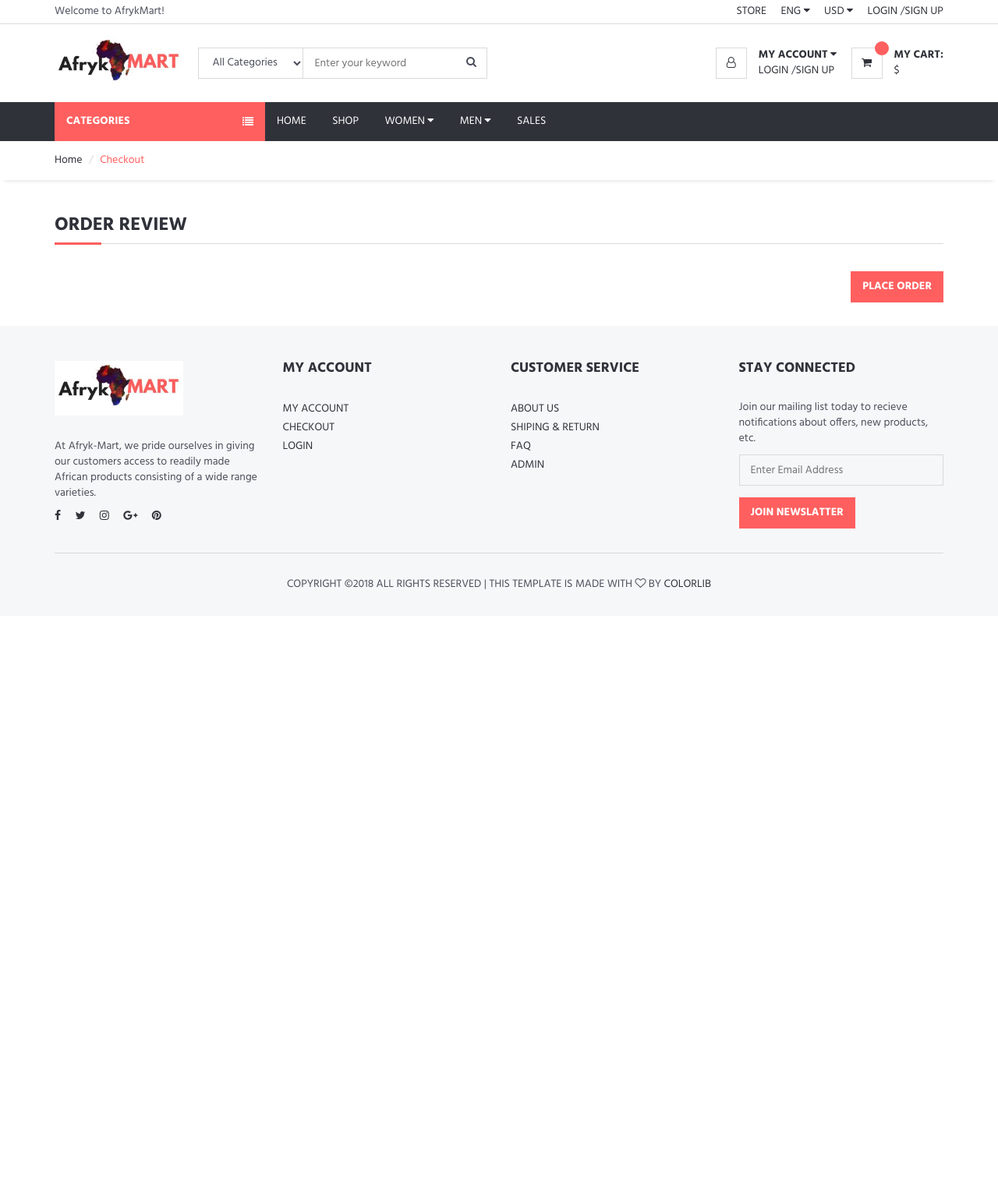
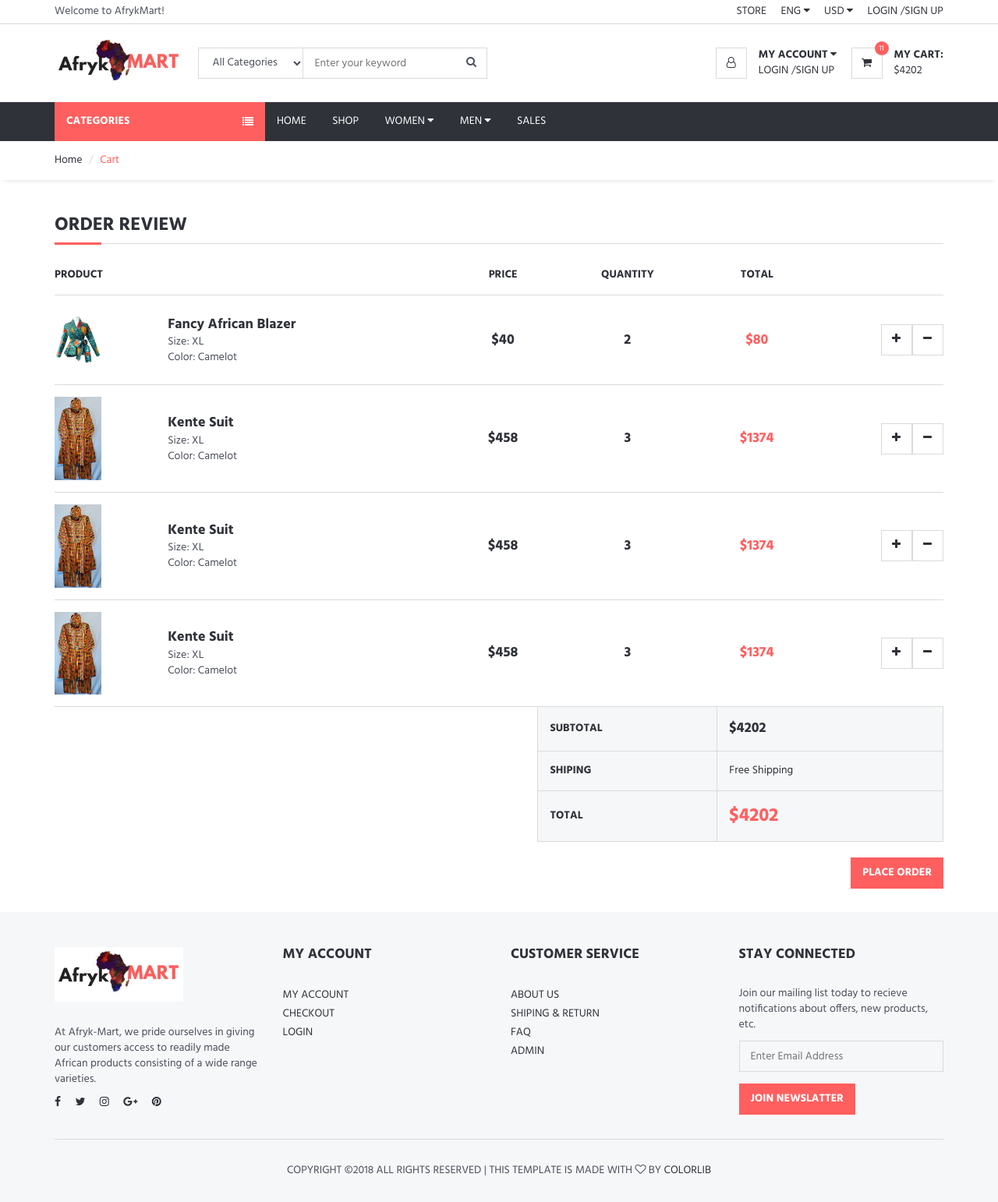
Before and after one commit to wuyeh-jobe/afrykmart, a Flask app: page /viewcart in a window 1280 px wide; the page is wider, and only the part inside the window is pictured. Shown: that part at 78% size. Before the commit the page ends 756 px from the top of that part, so only its background shows below. Run offline with Flask 2, Linux system fonts and the light colour scheme; data comes from the database, SQL or seed files in the repository; data that the repository does not hold is empty; some libraries are stand-ins or nearby versions.

Commit message:
Add to cart decisions implemented

```diff
--- a/app.py
+++ b/app.py
@@ -331,6 +331,7 @@ def addToCart():
     #print(action)
      #create cursor
     ip_add = request.remote_addr
+    print(ip_add)
     if product_id != "-1":
         result = selectQuery("SELECT * FROM cart")
         foundProduct = False
@@ -352,11 +353,12 @@ def addToCart():
             query = "INSERT INTO cart (p_id, ip_add, qty) VALUES (%s,%s,%s)"
             insertQuery(query,(product_id,ip_add,1))
 
-        deleteQuery("DELETE FROM cart WHERE qty = -1")
+        deleteQuery("DELETE FROM cart WHERE qty = 0")
 
-
-    stmt = selectQuery("SELECT DISTINCT * FROM cart, products where cart.ip_add = %s",[ip_add])
-    result2 = stmt[1]
+    cur = mysql.connection.cursor()
+    cur.execute("SELECT * FROM cart INNER JOIN products ON cart.p_id = products.product_id AND cart.ip_add = %s",[ip_add])
+    result2 = cur.fetchall()
+    cur.close()
 	# return as JSON
     return json.dumps({"results":result2})
 
--- a/templates/about.html
+++ b/templates/about.html
@@ -3,7 +3,7 @@
 	<div id="breadcrumb">
 		<div class="container">
 			<ul class="breadcrumb">
-				<li><a href="#">Home</a></li>
+				<li><a href="/">Home</a></li>
 				<li class="active">About Us</li>
 			</ul>
 		</div>
--- a/templates/cart.html
+++ b/templates/cart.html
@@ -4,8 +4,8 @@
 	<div id="breadcrumb">
 		<div class="container">
 			<ul class="breadcrumb">
-				<li><a href="#">Home</a></li>
-				<li class="active">Checkout</li>
+				<li><a href="/">Home</a></li>
+				<li class="active">Cart</li>
 			</ul>
 		</div>
 	</div>
--- a/templates/checkout.html
+++ b/templates/checkout.html
@@ -4,7 +4,7 @@
 	<div id="breadcrumb">
 		<div class="container">
 			<ul class="breadcrumb">
-				<li><a href="#">Home</a></li>
+				<li><a href="/">Home</a></li>
 				<li class="active">Checkout</li>
 			</ul>
 		</div>
--- a/templates/faq.html
+++ b/templates/faq.html
@@ -3,7 +3,7 @@
 	<div id="breadcrumb">
 		<div class="container">
 			<ul class="breadcrumb">
-				<li><a href="#">Home</a></li>
+				<li><a href="/">Home</a></li>
 				<li class="active">faq</li>
 			</ul>
 		</div>
--- a/templates/includes/_footer.html
+++ b/templates/includes/_footer.html
@@ -141,6 +141,13 @@
                         alert("Product has been removed from cart.");
                     }
                 }
+                else{
+                    if(a == -50){
+                       alert("Quantity is being Increased.");
+                    }else if(a == -100){
+                        alert("Quantity is being Reduced.");
+                    }
+                }
                 value = id.trim(); // remove any spaces around the text
 				if(value != ""){ // don't make requests with an empty string
 					$.ajax({
@@ -160,8 +167,13 @@
                                 tp = tp + data.results[i].qty;
                                 tc = tc + (data.results[i].product_price * data.results[i].qty);
 
-                                res2 = res2 + '<tr><td class="thumb"><img src="static/img/'+image+'" alt=""></td><td class="details"><a href="#">'+data.results[i].product_title+'</a><ul> <li><span>Size: XL</span></li><li><span>Color: Camelot</span></li></ul></td>	<td class="price text-center"><strong>  $'+data.results[i].product_price+'</strong><br></td><td class="qty text-center total"><strong> '+data.results[i].qty+'</strong></td>	<td class="total text-center"><strong class="primary-color"> $'+ data.results[i].product_price * data.results[i].qty+ '</strong></td>	<td class="text-right"><button id="'+data.results[i].product_id+'" onclick="addToCart(this.id,-50,0)" class="main-btn icon-btn"><i class="fa fa-plus"></i></button><button id="'+data.results[i].product_id+'" onclick="addToCart(this.id,-100,0)" class="main-btn icon-btn"><i class="fa fa-minus"></i></button></td></tr>' ;
+                                res2 = res2 + '<tr><td class="thumb"><img src="static/img/'+image+'" alt=""></td><td class="details"><a href="#">'+data.results[i].product_title+'</a><ul> <li><span>Size: XL</span></li><li><span>Color: Camelot</span></li></ul></td>	<td class="price text-center"><strong>  $'+data.results[i].product_price+'</strong><br></td><td class="qty text-center total"><strong> '+data.results[i].qty+'</strong></td>	<td class="total text-center"><strong class="primary-color"> $'+ data.results[i].product_price * data.results[i].qty+ '</strong></td>	<td class="text-right"><button id="'+data.results[i].product_id+'" onclick="addToCart(this.id,-50,0)" class="main-btn icon-btn"><i class="fa fa-plus"></i></button><button id="'+data.results[i].product_id+'" onclick="addToCart(this.id,-100,0)" class="main-btn icon-btn">' ;
 
+                                if(data.results[i].qty =='1'){
+                                   res2 = res2 + '<i class="fa fa-times"></i></button></td></tr>';
+                                }else{
+                                    res2 = res2 + '<i class="fa fa-minus"></i></button></td></tr>';
+                                }
 							}
                             res2 = res2+ '<tfoot><tr><th class="empty" colspan="3"></th><th>SUBTOTAL</th><th colspan="2" class="sub-total"> $'+tc+'</th></tr><tr><th class="empty" colspan="3"></th>	<th>SHIPING</th><td colspan="2">Free Shipping</td></tr> <tr><th class="empty" colspan="3"></th><th>TOTAL</th><th colspan="2" class="total">$'+tc+'</th></tr>	</tfoot>';
                             //Fill the shopping cart using Ajax
@@ -179,7 +191,6 @@
 				else{
 					$("#shopping-cart-list").html(""); // set the results empty in case of empty string
 				}
-                console.log(id);
 
             }
 
--- a/templates/login.html
+++ b/templates/login.html
@@ -3,7 +3,7 @@
 	<div id="breadcrumb">
 		<div class="container">
 			<ul class="breadcrumb">
-				<li><a href="#">Home</a></li>
+				<li><a href="/">Home</a></li>
 				<li class="active">Login</li>
 			</ul>
 		</div>
--- a/templates/product-page.html
+++ b/templates/product-page.html
@@ -3,7 +3,7 @@
 	<div id="breadcrumb">
 		<div class="container">
 			<ul class="breadcrumb">
-				<li><a href="#">Home</a></li>
+				<li><a href="/">Home</a></li>
 				<li><a href="#">Products</a></li>
 				<li><a href="#">Category</a></li>
 				<li class="active">Product Name Goes Here</li>
--- a/templates/products.html
+++ b/templates/products.html
@@ -4,7 +4,7 @@
 	<div class="container">
 		<ul class="breadcrumb">
 			<li>
-				<a href="#">Home</a>
+				<a href="/">Home</a>
 			</li>
 			<li class="active">Products</li>
 		</ul>
--- a/templates/shipping.html
+++ b/templates/shipping.html
@@ -3,7 +3,7 @@
 	<div id="breadcrumb">
 		<div class="container">
 			<ul class="breadcrumb">
-				<li><a href="#">Home</a></li>
+				<li><a href="/">Home</a></li>
 				<li class="active">Shipping</li>
 			</ul>
 		</div>
--- a/templates/signup.html
+++ b/templates/signup.html
@@ -3,7 +3,7 @@
 	<div id="breadcrumb">
 		<div class="container">
 			<ul class="breadcrumb">
-				<li><a href="#">Home</a></li>
+				<li><a href="/">Home</a></li>
 				<li class="active">Sign Up</li>
 			</ul>
 		</div>
```
